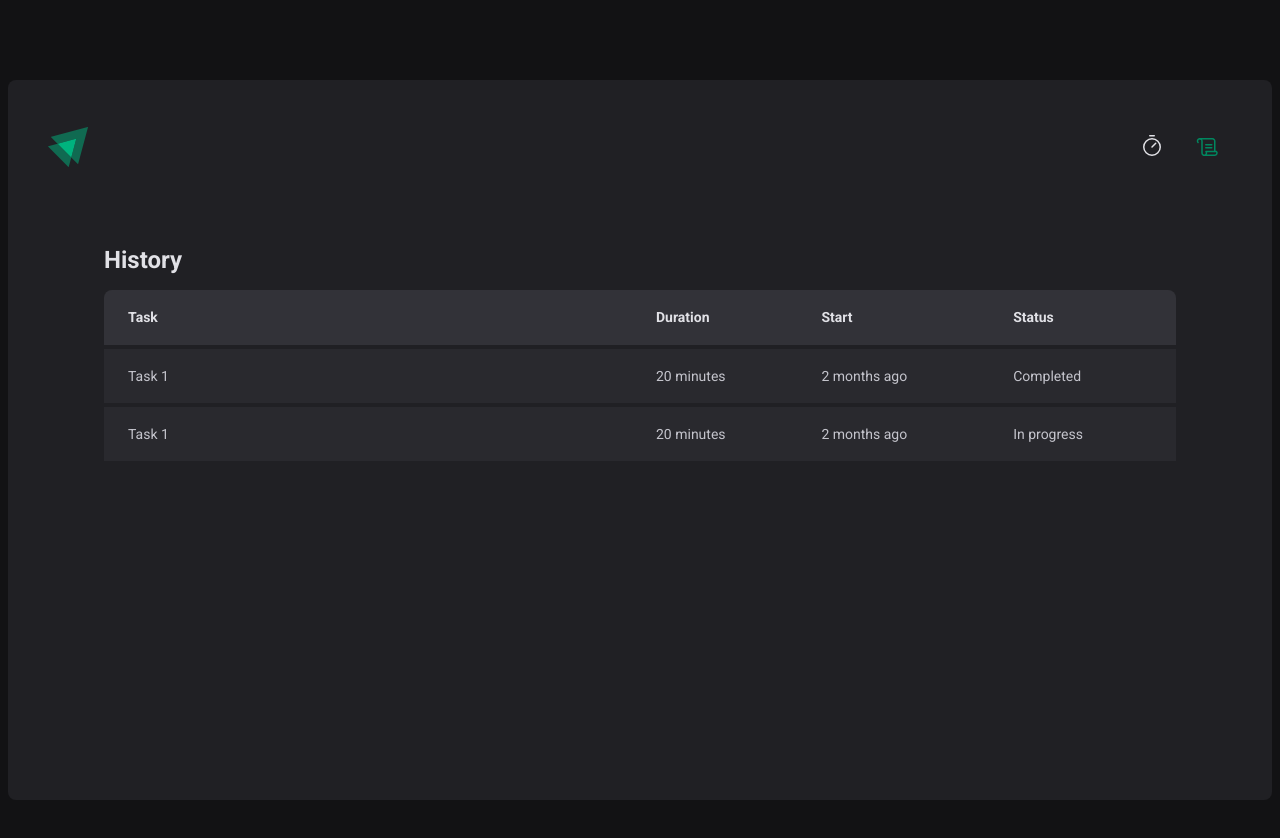
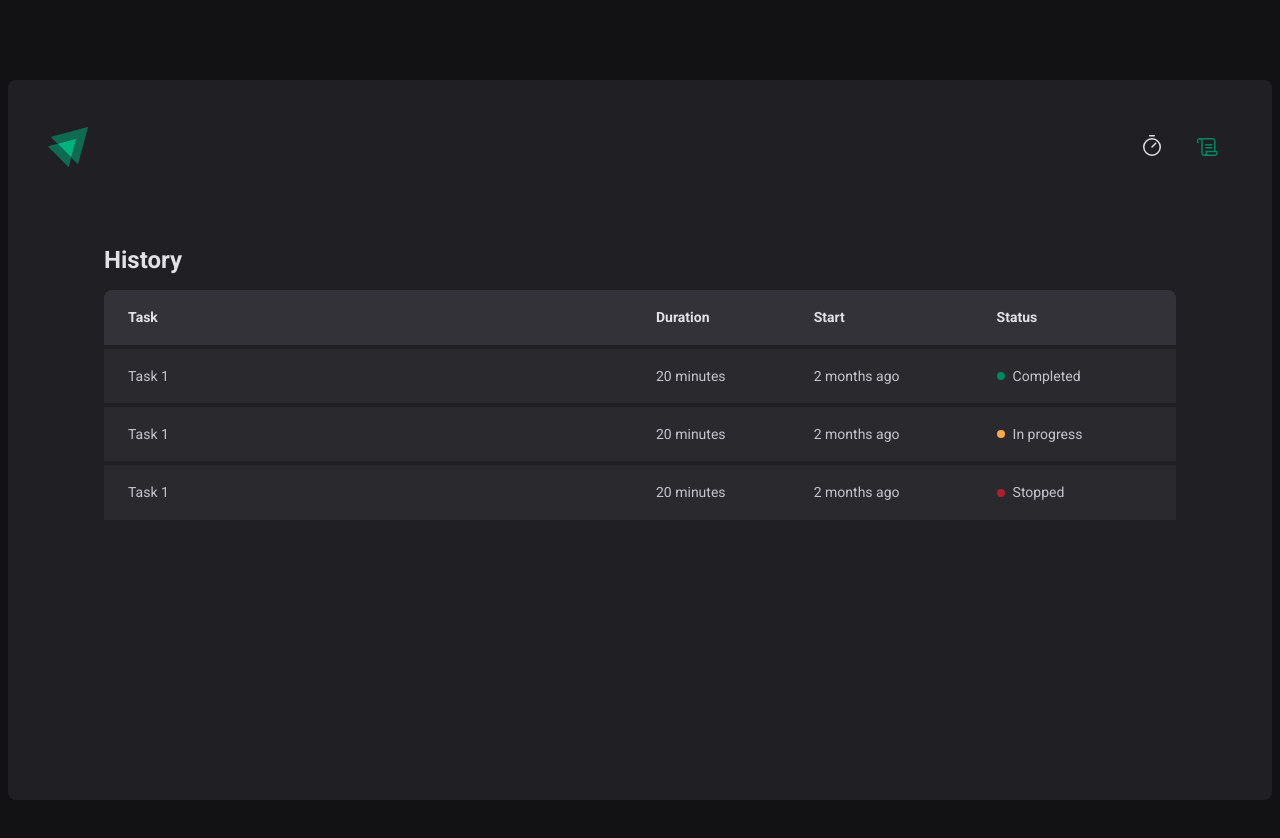
Before and after one commit to andrelfnavarro/ignite-2k22-react, a React (Vite) app in the folder 02-ignite-timer/: page /history in a window 1280 px wide. Shown: the top 838 px of the page. Built offline with nearby package versions, Linux system fonts and the light colour scheme.

Commit message:
Add Status component to task list on History

```diff
--- a/02-ignite-timer/src/pages/History/index.tsx
+++ b/02-ignite-timer/src/pages/History/index.tsx
@@ -1,4 +1,4 @@
-import { HistoryContainer, HistoryList } from './styles';
+import { HistoryContainer, HistoryList, Status } from './styles';
 
 export const History = () => {
   return (
@@ -21,14 +21,27 @@ export const History = () => {
               <td>Task 1</td>
               <td>20 minutes</td>
               <td>2 months ago</td>
-              <td>Completed</td>
+              <td>
+                <Status status="completed">Completed</Status>
+              </td>
             </tr>
 
             <tr>
               <td>Task 1</td>
               <td>20 minutes</td>
               <td>2 months ago</td>
-              <td>In progress</td>
+              <td>
+                <Status status="in-progress">In progress</Status>
+              </td>
+            </tr>
+
+            <tr>
+              <td>Task 1</td>
+              <td>20 minutes</td>
+              <td>2 months ago</td>
+              <td>
+                <Status status="canceled">Stopped</Status>
+              </td>
             </tr>
           </tbody>
         </table>
--- a/02-ignite-timer/src/pages/History/styles.ts
+++ b/02-ignite-timer/src/pages/History/styles.ts
@@ -1,4 +1,4 @@
-import styled from 'styled-components';
+import styled, { DefaultTheme } from 'styled-components';
 
 export const HistoryContainer = styled.main`
   display: flex;
@@ -47,6 +47,8 @@ export const HistoryList = styled.div`
       font-size: 0.875rem;
       line-height: 1.6;
 
+      text-align: left;
+
       &:first-child {
         width: 50%;
         padding-left: 1.5rem;
@@ -58,3 +60,29 @@ export const HistoryList = styled.div`
     }
   }
 `;
+
+interface StatusProps {
+  status: 'completed' | 'in-progress' | 'canceled';
+}
+
+const statusColors: {
+  [key in StatusProps['status']]: keyof DefaultTheme;
+} = {
+  completed: 'green-500',
+  'in-progress': 'yellow-500',
+  canceled: 'red-500',
+};
+
+export const Status = styled.span<StatusProps>`
+  display: flex;
+  align-items: center;
+  gap: 0.5rem;
+
+  &::before {
+    content: '';
+    width: 0.5rem;
+    height: 0.5rem;
+    border-radius: 50%;
+    background-color: ${({ status, theme }) => theme[statusColors[status]]};
+  }
+`;
```
